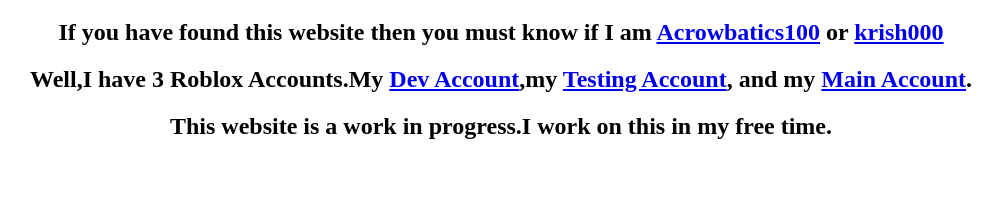
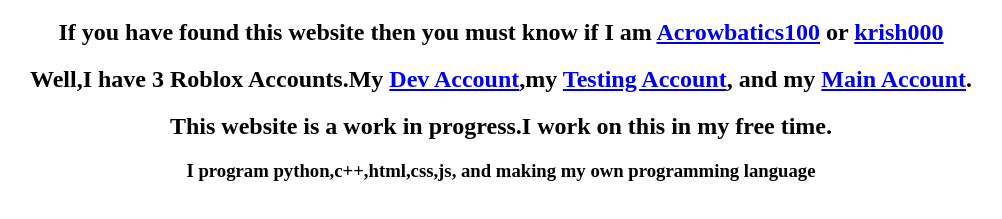
Before and after one commit to Arkrainian/Arkrainian.github.io, a plain HTML site: page index.html in a window 1280 px wide. Shown: the part 61-280 px from the top of the page, without its empty margins (139-1141 px from the left). Drawn offline with Linux system fonts and the light colour scheme.

Commit message:
Update index.html

```diff
--- a/index.html
+++ b/index.html
@@ -17,6 +17,8 @@
 	<a href="https://www.youtube.com/channel/UCzi-FJoVtEMPNwjthiY37Jg">Acrowbatics100</a> or <a href="https://scratch.mit.edu/users/krish000/">krish000</a></h2>
 	<h2 class="Know">Well,I have 3 Roblox Accounts.My <a href="https://www.roblox.com/users/2647635646/profile">Dev Account</a>,my <a href="https://www.roblox.com/users/2531748558/profile">Testing Account</a>, and my <a href="https://www.roblox.com/users/177838733/profile"> Main Account</a>.</h2>
 	<h2 class="Know">This website is a work in progress.I work on this in my free time.</h2>
+
+	<h3 class="Know">I program python,c++,html,css,js, and making my own programming language</h3>
 </body>
 </head>
 </html>
```
